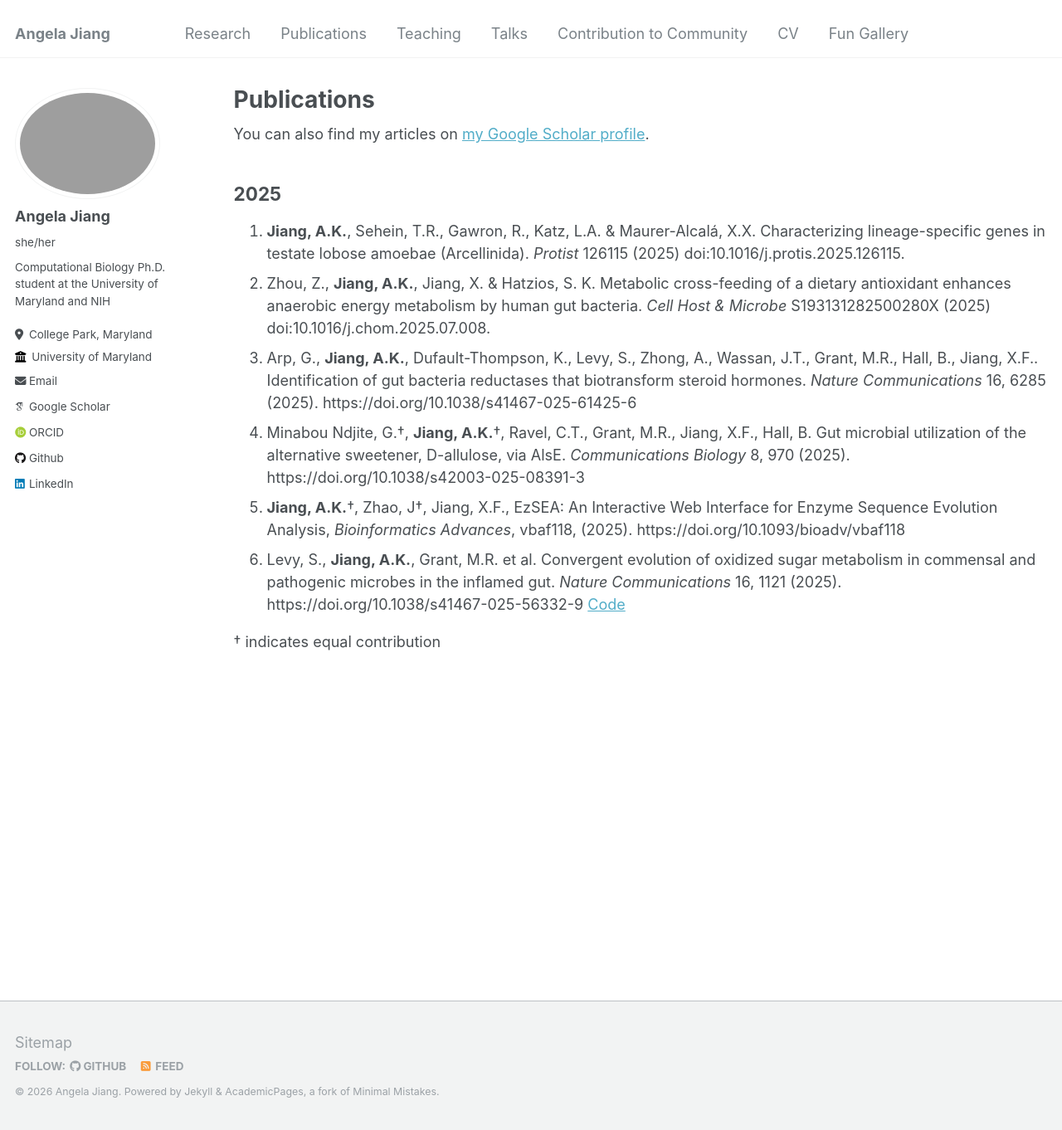
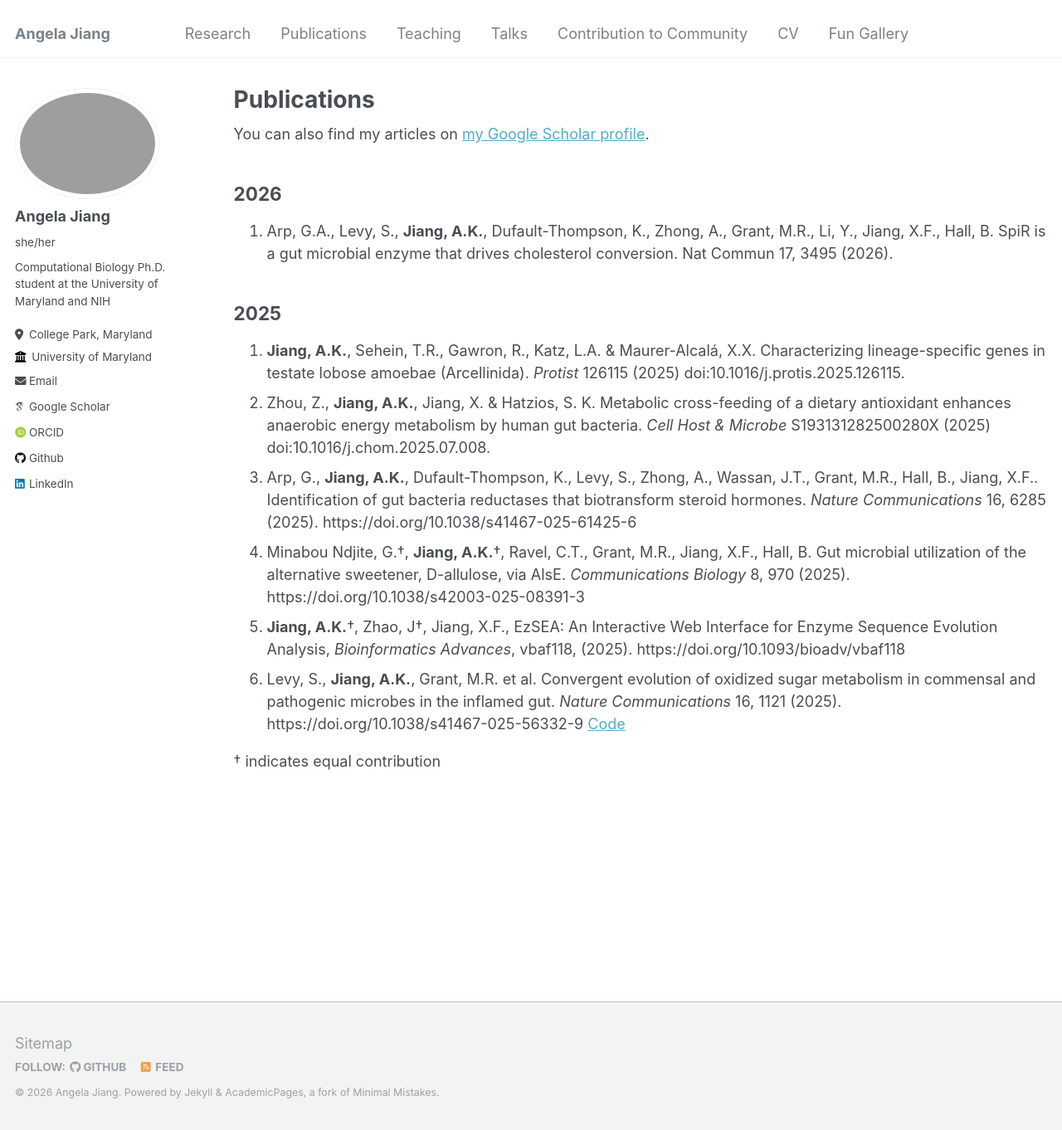
Before and after one commit to frikinzi/frikinzi.github.io, a Jekyll site: the page built from _pages/publications.md, in a window 1280 px wide and 1362 px high. Shown: the whole window at 83% size. Built offline with Jekyll 4.4.1, drawn with Linux system fonts in a browser that asks for light colours; some web fonts are replaced.

Commit message:
update pubs

```diff
--- a/_pages/publications.md
+++ b/_pages/publications.md
@@ -9,6 +9,9 @@ author_profile: true
   <div class="wordwrap">You can also find my articles on <a href="{{site.author.googlescholar}}">my Google Scholar profile</a>.</div>
 {% endif %}
 
+## 2026
+7. Arp, G.A., Levy, S., **Jiang, A.K.**, Dufault-Thompson, K., Zhong, A., Grant, M.R., Li, Y., Jiang, X.F., Hall, B. SpiR is a gut microbial enzyme that drives cholesterol conversion. Nat Commun 17, 3495 (2026).
+
 ## 2025
 6. **Jiang, A.K.**, Sehein, T.R., Gawron, R., Katz, L.A. & Maurer-Alcalá, X.X. Characterizing lineage-specific genes in testate lobose amoebae (Arcellinida). *Protist* 126115 (2025) doi:10.1016/j.protis.2025.126115.
 5. Zhou, Z., **Jiang, A.K.**, Jiang, X. & Hatzios, S. K. Metabolic cross-feeding of a dietary antioxidant enhances anaerobic energy metabolism by human gut bacteria. *Cell Host & Microbe* S193131282500280X (2025) doi:10.1016/j.chom.2025.07.008.
```
Also changed, not shown: _pages/research.md (+1 -0 lines).
